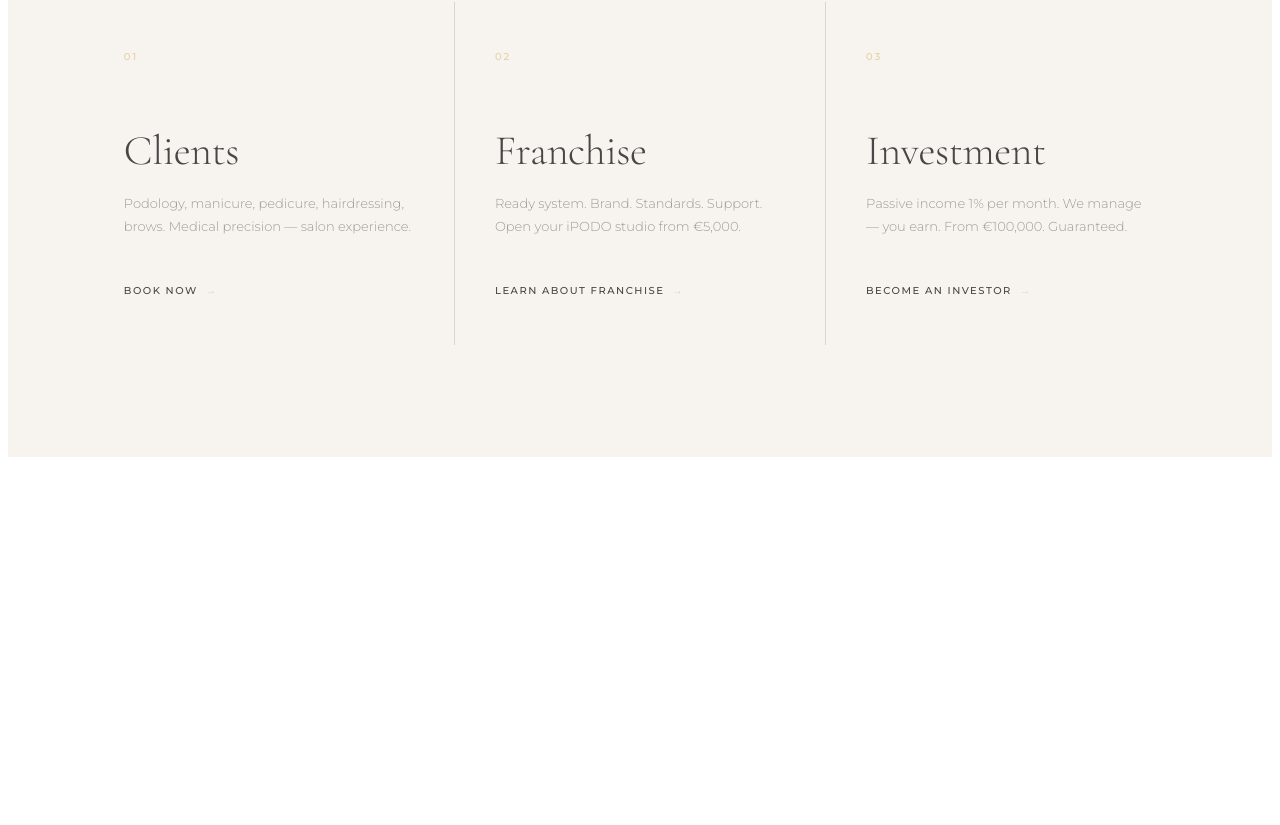
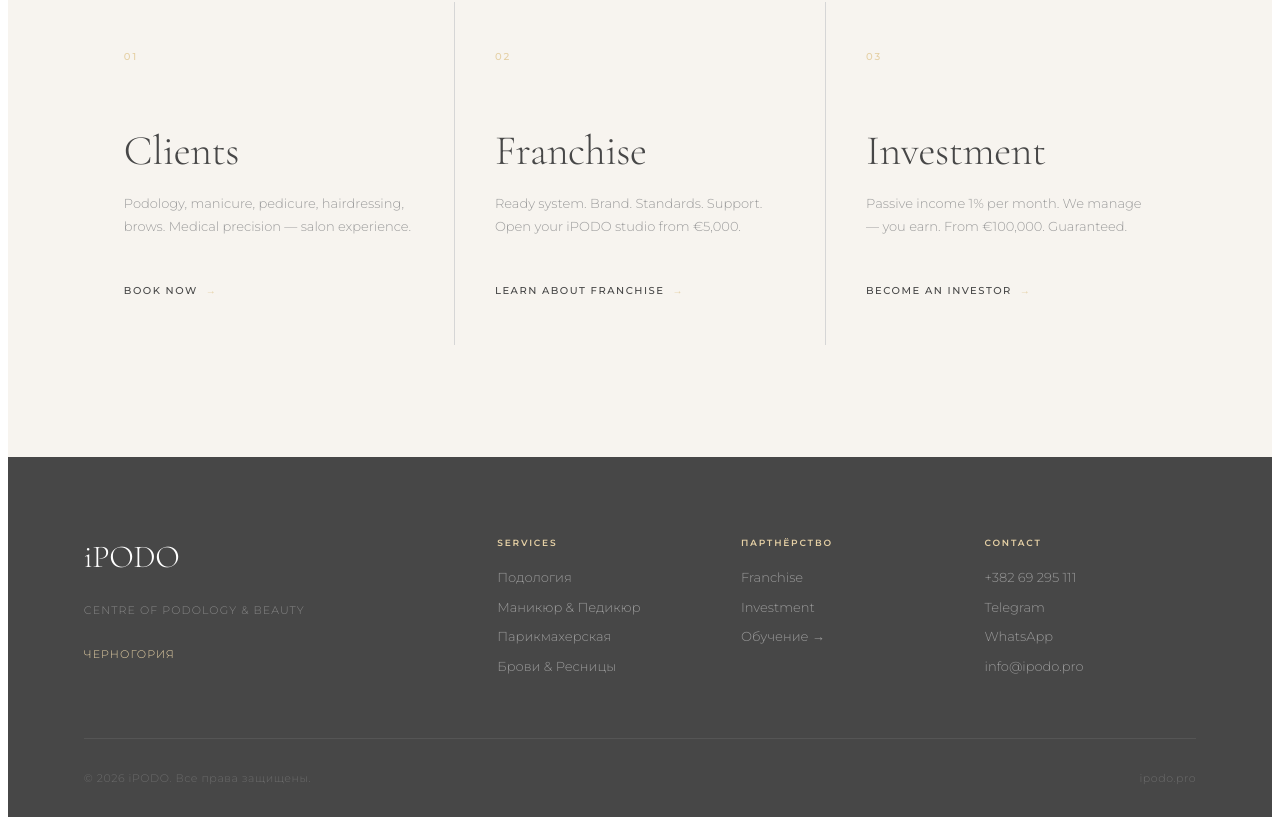
Before and after one commit to ipodo-expert-lab/ipodo-website, a React (Vite) app: page / in a window 1280 px wide. Shown: the part 1091-1916 px from the top of the page. Before the commit the page ends 1556 px from the top, so only its background shows below. Built offline with nearby package versions, Linux system fonts and the light colour scheme.

Commit message:
feat: Footer component

```diff
--- /dev/null
+++ b/src/components/Footer.module.css
@@ -0,0 +1,108 @@
+.footer {
+  background: var(--color-graphite);
+  padding: 5rem 6% 2rem;
+}
+
+.top {
+  display: grid;
+  grid-template-columns: 1fr 2fr;
+  gap: 4rem;
+  padding-bottom: 4rem;
+  border-bottom: 1px solid rgba(255, 255, 255, 0.08);
+}
+
+.brand {
+  display: flex;
+  flex-direction: column;
+  gap: 0.5rem;
+}
+
+.logo {
+  font-family: var(--font-display);
+  font-size: 32px;
+  font-weight: 300;
+  color: #fff;
+  letter-spacing: -0.01em;
+  margin-bottom: 0.5rem;
+}
+
+.tagline {
+  font-family: var(--font-body);
+  font-size: 11px;
+  font-weight: 300;
+  letter-spacing: 0.1em;
+  text-transform: uppercase;
+  color: rgba(255, 255, 255, 0.35);
+}
+
+.location {
+  font-family: var(--font-body);
+  font-size: 11px;
+  font-weight: 300;
+  letter-spacing: 0.1em;
+  text-transform: uppercase;
+  color: var(--color-gold);
+}
+
+.cols {
+  display: grid;
+  grid-template-columns: repeat(3, 1fr);
+  gap: 2rem;
+}
+
+.col {
+  display: flex;
+  flex-direction: column;
+  gap: 0.85rem;
+}
+
+.colTitle {
+  font-family: var(--font-body);
+  font-size: 9px;
+  font-weight: 600;
+  letter-spacing: 0.2em;
+  text-transform: uppercase;
+  color: var(--color-gold);
+  margin-bottom: 0.5rem;
+}
+
+.colLink {
+  font-family: var(--font-body);
+  font-size: 13px;
+  font-weight: 300;
+  color: rgba(255, 255, 255, 0.45);
+  text-decoration: none;
+  transition: color 0.2s;
+}
+
+.colLink:hover {
+  color: #fff;
+}
+
+.bottom {
+  display: flex;
+  justify-content: space-between;
+  align-items: center;
+  padding-top: 2rem;
+  font-family: var(--font-body);
+  font-size: 11px;
+  font-weight: 300;
+  letter-spacing: 0.05em;
+  color: rgba(255, 255, 255, 0.2);
+}
+
+@media (max-width: 768px) {
+  .top {
+    grid-template-columns: 1fr;
+  }
+
+  .cols {
+    grid-template-columns: 1fr 1fr;
+  }
+
+  .bottom {
+    flex-direction: column;
+    gap: 0.5rem;
+    text-align: center;
+  }
+}
--- /dev/null
+++ b/src/components/Footer.tsx
@@ -0,0 +1,48 @@
+import { useTranslation } from 'react-i18next'
+import styles from './Footer.module.css'
+
+export default function Footer() {
+  const { t } = useTranslation()
+
+  return (
+    <footer className={styles.footer}>
+      <div className={styles.top}>
+        <div className={styles.brand}>
+          <div className={styles.logo}>iPODO</div>
+          <p className={styles.tagline}>Centre of Podology & Beauty</p>
+          <p className={styles.location}>Черногория</p>
+        </div>
+
+        <div className={styles.cols}>
+          <div className={styles.col}>
+            <div className={styles.colTitle}>{t('nav.services')}</div>
+            <a href="#services" className={styles.colLink}>Подология</a>
+            <a href="#services" className={styles.colLink}>Маникюр & Педикюр</a>
+            <a href="#services" className={styles.colLink}>Парикмахерская</a>
+            <a href="#services" className={styles.colLink}>Брови & Ресницы</a>
+          </div>
+
+          <div className={styles.col}>
+            <div className={styles.colTitle}>Партнёрство</div>
+            <a href="/franchise" className={styles.colLink}>{t('nav.franchise')}</a>
+            <a href="/invest" className={styles.colLink}>{t('nav.invest')}</a>
+            <a href="https://ipodoexpertlab.com/" target="_blank" rel="noopener" className={styles.colLink}>Обучение →</a>
+          </div>
+
+          <div className={styles.col}>
+            <div className={styles.colTitle}>{t('nav.contact')}</div>
+            <a href="tel:+38269295111" className={styles.colLink}>+382 69 295 111</a>
+            <a href="https://t.me/ipodo" target="_blank" rel="noopener" className={styles.colLink}>Telegram</a>
+            <a href="https://wa.me/38269295111" target="_blank" rel="noopener" className={styles.colLink}>WhatsApp</a>
+            <a href="mailto:info@ipodo.pro" className={styles.colLink}>info@ipodo.pro</a>
+          </div>
+        </div>
+      </div>
+
+      <div className={styles.bottom}>
+        <span>© {new Date().getFullYear()} iPODO. Все права защищены.</span>
+        <span>ipodo.pro</span>
+      </div>
+    </footer>
+  )
+}
--- a/src/pages/Home.tsx
+++ b/src/pages/Home.tsx
@@ -1,6 +1,7 @@
 import Nav from '../components/Nav'
 import Hero from '../sections/Hero'
 import Paths from '../sections/Paths'
+import Footer from '../components/Footer'
 
 export default function Home() {
   return (
@@ -10,6 +11,7 @@
         <Hero />
         <Paths />
       </main>
+      <Footer />
     </>
   )
 }
```
